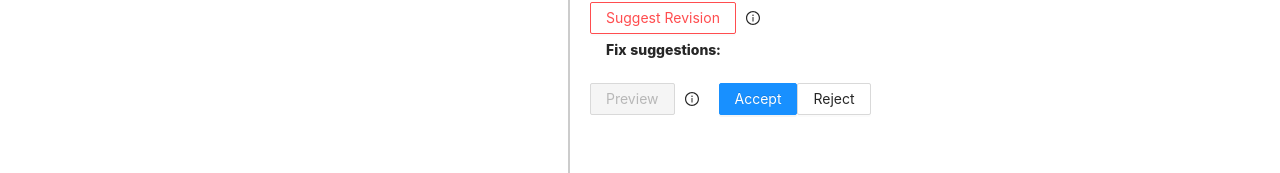
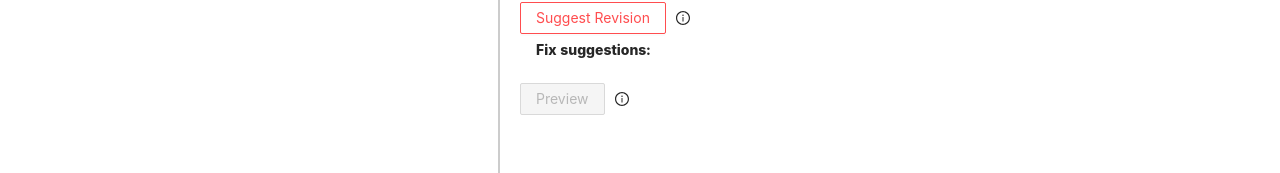
Before and after one commit to idvxlab/vega-lite-linter, a React (Create React App) app in the folder client/: page / in a window 1280 px wide. Shown: the part 369-542 px from the top of the page. Built offline with nearby package versions, Linux system fonts and the light colour scheme.

Commit message:
fix code panel & modify ui & modify button

```diff
--- a/client/src/App.js
+++ b/client/src/App.js
@@ -55,7 +55,7 @@ export default class App extends React.Component {
             </div>
           </Header>
           <Layout>
-            <Sider className="CodeView-container" theme="light" width={570}>
+            <Sider className="CodeView-container" theme="light" width={500}>
               <div style={{marginBottom: 15, marginLeft: 29, fontWeight: 800, fontFamily: 'Avenir'}}>
                 Examples:
                 <Select defaultValue="barchart" style={{ width: 120, marginLeft: 5 }} onChange={this.handleChange}>
--- a/client/src/view/CodeView/index.js
+++ b/client/src/view/CodeView/index.js
@@ -46,7 +46,7 @@ export default class index extends Component {
         let editor = isPreview ? <MonacoDiffEditor
             height="79vh"
             language="json"
-            original={JSON.stringify(originalSpec, null, 2)}
+            original={JSON.stringify(spec, null, 2)}
             value={JSON.stringify(linterSpec, null, 2)}
             options={options}
             onChange={this.onChange.bind(this)}
--- a/client/src/view/LinterView/index.js
+++ b/client/src/view/LinterView/index.js
@@ -18,7 +18,8 @@ export default class index extends Component {
       optimizeActions: [],
       fixable: false,
       optimizeSpec: {},
-      enablePreview: false
+      enablePreview: false,
+      showAccept: false
     }
   }
 
@@ -52,6 +53,9 @@ export default class index extends Component {
   showPreview = () => {
     this.props.togglePreview();
     this.props.setLinterSpec(this.state.optimizeSpec)
+    this.setState({
+      showAccept: !this.stateshowAccept
+    })
   }
 
   acceptSuggestion = () => {
@@ -61,6 +65,9 @@ export default class index extends Component {
     } catch (error) {
       console.log("json parse error:" + error);
     }
+    this.setState({
+      showAccept: false
+    })
   }
 
   handleOk = () => {
@@ -73,16 +80,21 @@ export default class index extends Component {
     } catch (error) {
       console.log("json parse error:" + error);
     }
-
+    this.setState({
+      showAccept: false
+    })
   };
 
   handleCancel = () => {
     this.props.togglePreview();
+    this.setState({
+      showAccept: false
+    })
   };
 
   render() {
     let spec = this.props.spec;
-    let { enablePreview } = this.state;
+    let { enablePreview, showAccept } = this.state;
     return (
       <div>
         <Button danger onClick={() => this.getLint(spec)}>
@@ -122,8 +134,8 @@ export default class index extends Component {
             <InfoCircleOutlined color='#08c' height='1em' width='1em' style={{ marginLeft: 10 }} />
           </Tooltip>
 
-          <Button onClick={this.acceptSuggestion} type="primary" style={{ marginLeft: 20 }}>Accept</Button>
-          <Button onClick={this.handleCancel} >Reject</Button>
+          <Button onClick={this.acceptSuggestion} type="primary" style={{ marginLeft: 20, visibility: showAccept ? 'visible' : 'hidden' }}>Accept</Button>
+          <Button onClick={this.handleCancel} style={{visibility: showAccept ? 'visible' : 'hidden' }}>Reject</Button>
         </div>
       </div>
     )
```
